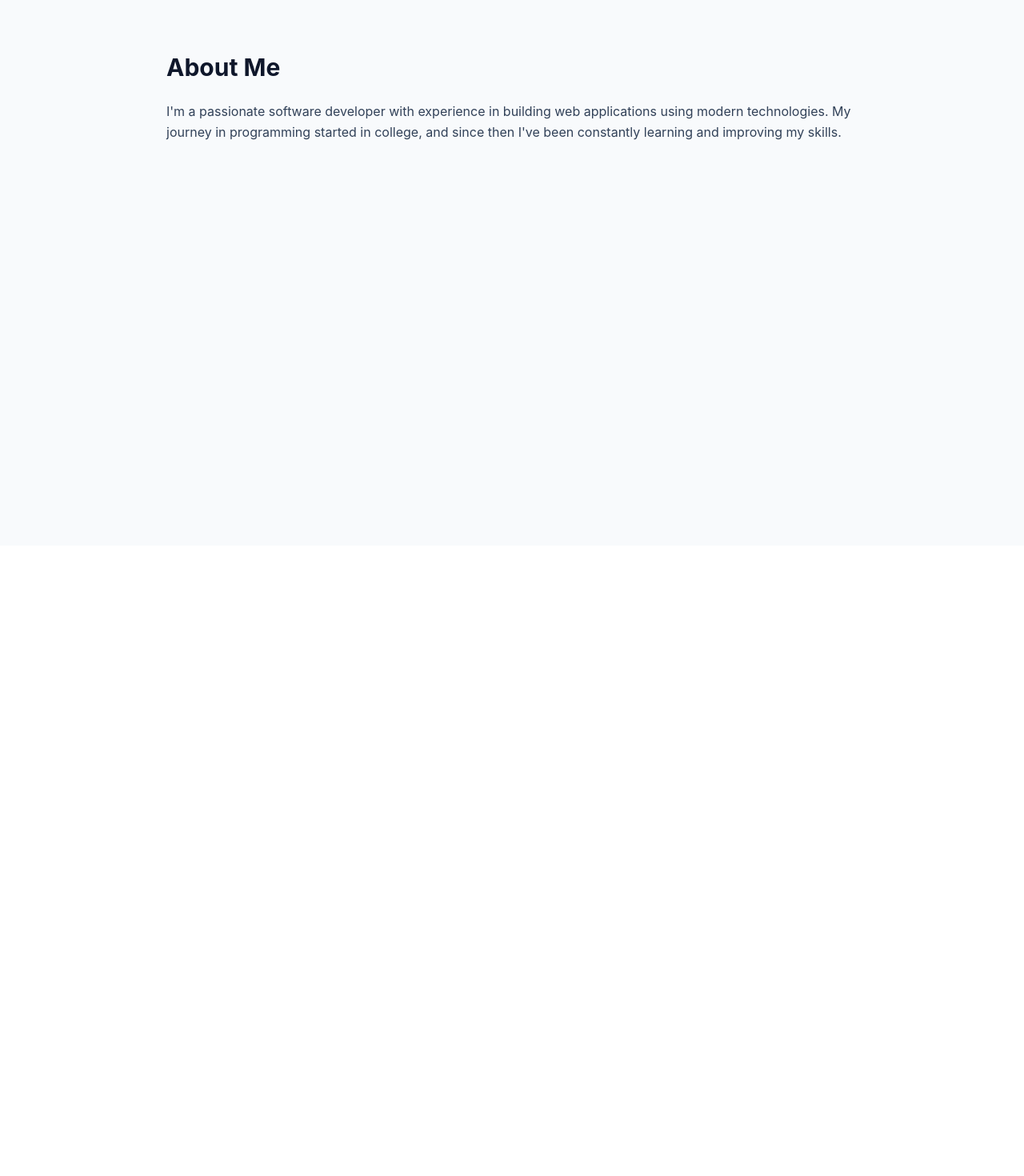
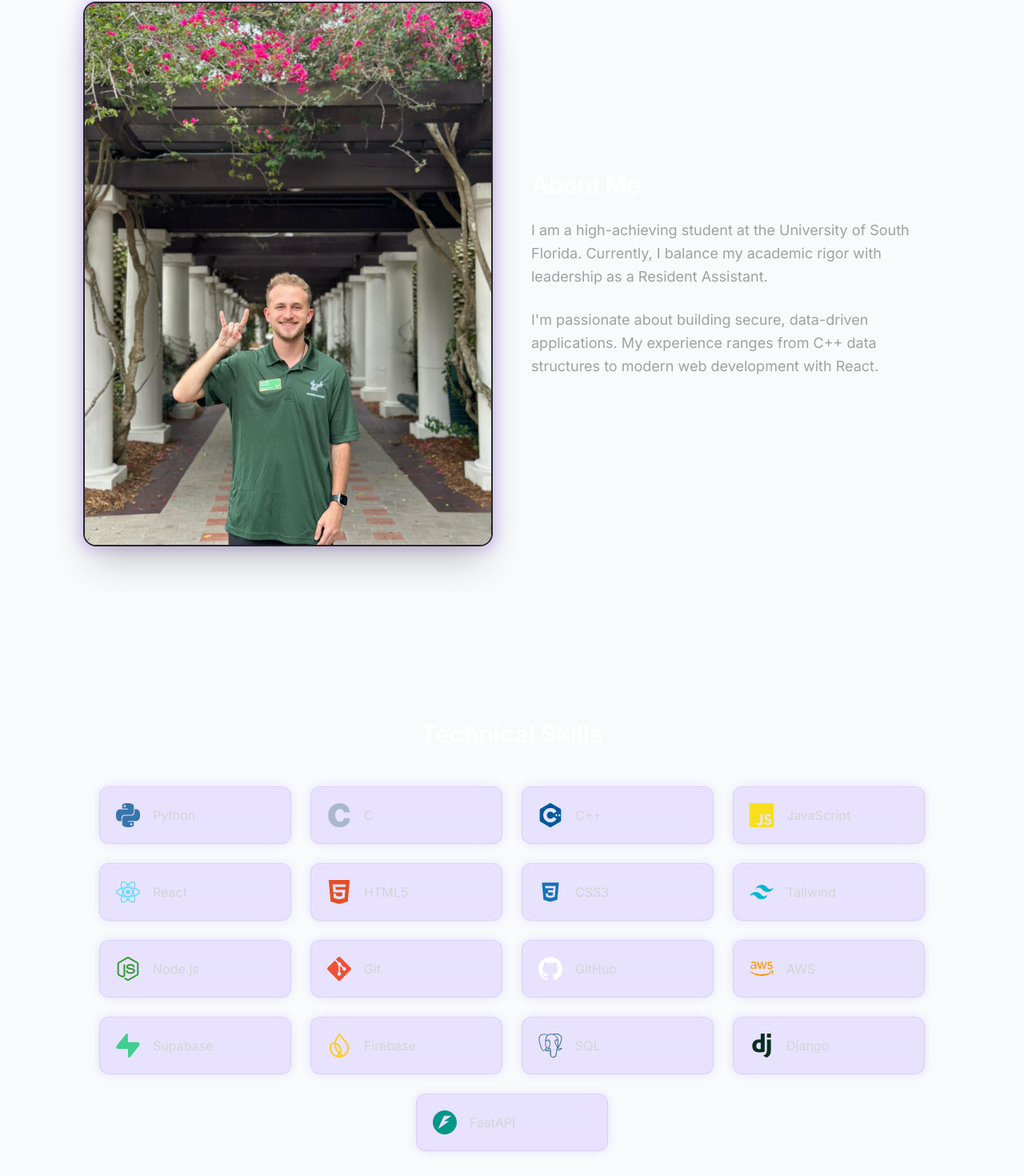
Before and after one commit to arthur-A-Costa/MyPortfolio, a React (Vite) app: page / in a window 1280 px wide. Shown: the part 918-2388 px from the top of the page at 80% size. Before the commit the page ends 1600 px from the top, so only its background shows below. Built offline with nearby package versions, Linux system fonts and the light colour scheme.

Commit message:
- Update AboutMe picture and text - Create Skills section

```diff
--- a/index.html
+++ b/index.html
@@ -1,5 +1,5 @@
 <!doctype html>
-<html lang="en">
+<html lang="en" class="dark">
   <head>
     <meta charset="UTF-8" />
     <link rel="icon" type="image/svg+xml" href="/LogoNoBG.svg" />
--- a/src/App.jsx
+++ b/src/App.jsx
@@ -1,14 +1,16 @@
 import Intro from './parts/Intro.jsx'
 import Navbar from './parts/Navbar.jsx'
 import Aboutme from './parts/Aboutme.jsx'
+import Skills from './parts/Skills.jsx';
 
 function App() {
   return (
-    <div className="h-[200vh] min-h-screen bg-slate-50 dark:bg-neutral-950 font-mono">
+    <div className="min-h-screen bg-slate-50 dark:bg-neutral-950 font-mono">
       <Navbar />
-      <main className="max-w-6xl mx-auto px-4 space-y-20 py-10 font-sans">
+      <main className="max-w-6xl mx-auto px-4 font-sans w-full">
         <Intro />
         <Aboutme />
+        <Skills />
       </main>
     </div>
   );
--- a/src/index.css
+++ b/src/index.css
@@ -1,10 +1,11 @@
+@import url('https://fonts.googleapis.com/css2?family=Inter:wght@400;700&family=JetBrains+Mono:wght@500&display=swap');
 @import "tailwindcss";
-@import url('https://fonts.googleapis.com/css2?family=Inter:wght@400;700&family=JetBrains+Mono:wght@500&display=swap');
 
 @theme {
   /* Tells Tailwind to use these fonts when you use 'font-sans' or 'font-mono' */
   --font-sans: "Inter", ui-sans-serif, system-ui;
   --font-mono: "JetBrains Mono", monospace;
+  --appearance-strategy: selector;
 }
 
 html {
--- a/src/parts/Aboutme.jsx
+++ b/src/parts/Aboutme.jsx
@@ -1,15 +1,42 @@
 function Aboutme() {
-    return (
-      <section id="About" className="scroll-mt-24 py-16">
-        <div className="max-w-4xl mx-auto px-4">
-          <h2 className="text-3xl font-bold text-slate-900 dark:text-white mb-6">About Me</h2>
-          <p className="text-slate-700 dark:text-slate-300 leading-relaxed">
-            I'm a passionate software developer with experience in building web applications using modern technologies.
-            My journey in programming started in college, and since then I've been constantly learning and improving my skills.
+  return (
+    <section id="About" className="scroll-mt-24 py-30 px-6 max-w-6xl mx-auto">
+      <div className="grid md:grid-cols-2 gap-12 items-center">
+
+        {/* Left Side: Photo Container */}
+        <div className="flex justify-center md:justify-end">
+          <div className="relative w-full">
+            {/* Blue Glow Background Effect */}
+            <div className="absolute -inset-1 bg-violet-500 rounded-2xl blur opacity-25"></div>
+
+            <img
+              src="/PhotoRAComplete.jpeg"
+              alt="Arthur Ardilha da Costa"
+              className="relative rounded-2xl object-contain w-full h-full border-2 border-neutral-800 shadow-2xl"
+            />
+          </div>
+        </div>
+
+        {/* Right Side: Text Content */}
+        <div className="space-y-6 text-left">
+          <h2 className="text-3xl font-bold text-white font-sans tracking-tight">
+            About Me
+          </h2>
+
+          <p className="text-neutral-400 text-lg leading-relaxed">
+            I am a high-achieving student at the University of South Florida.
+            Currently, I balance my academic rigor with leadership as a Resident Assistant.
+          </p>
+
+          <p className="text-neutral-400 text-lg leading-relaxed">
+            I'm passionate about building secure, data-driven applications. My experience
+            ranges from C++ data structures to modern web development with React.
           </p>
         </div>
-      </section>
-    );
+
+      </div>
+    </section>
+  );
 }
 
 export default Aboutme
--- a/src/parts/Intro.jsx
+++ b/src/parts/Intro.jsx
@@ -12,7 +12,7 @@ function Intro() {
       </h1>
   <p className="mt-8 text-xl text-slate-600 dark:text-slate-300 max-w-2xl leading-relaxed">
     I am a second-year computer science student at the University of South Florida.
-    My main interests are cybersecurity, data science, and web development.
+    My main interests are cybersecurity, data science, and full-stack development.
   </p>
   </section>
   )
--- a/src/parts/Navbar.jsx
+++ b/src/parts/Navbar.jsx
@@ -6,8 +6,8 @@ function Navbar() {
 
   useEffect(() => {
     const handleScroll = () => {
-      // If the user scrolls down more than 50px, change the state
-      setIsScrolled(window.scrollY > 50);
+      // If the user scrolls down more than 80% of the viewport height, change the state
+      setIsScrolled(window.scrollY > window.innerHeight * 0.1);
     };
 
     window.addEventListener('scroll', handleScroll);
@@ -35,7 +35,7 @@ function Navbar() {
           <a href="#Intro" className="hover:text-violet-400 transition-colors">Home</a>
           <a href="#About" className="hover:text-violet-400 transition-colors">About</a>
           <a href="#Skills" className="hover:text-violet-400 transition-colors">Skills</a>
-          <a href="#Experience" className="hover:text-violet-400 transition-colors">Experience</a>
+          {/* <a href="#Experience" className="hover:text-violet-400 transition-colors">Experience</a> */}
           <a href="#Projects" className="hover:text-violet-400 transition-colors">Projects</a>
           <a href="#Contact" className="hover:text-violet-400 transition-colors">Contact</a>
         </div>
--- /dev/null
+++ b/src/parts/Skills.jsx
@@ -0,0 +1,61 @@
+import {
+  SiPython, SiCplusplus, SiC, SiJavascript, SiReact,
+  SiHtml5, SiTailwindcss, SiNodedotjs,
+  SiGit, SiGithub, SiSupabase, SiFirebase,
+  SiPostgresql, SiDjango, SiFastapi
+} from "react-icons/si";
+import { DiCss3 } from "react-icons/di";
+import { FaAws } from "react-icons/fa";
+
+function Skills() {
+  const skillList = [
+    { name: "Python", icon: <SiPython />, color: "text-[#3776AB]" },
+    { name: "C", icon: <SiC />, color: "text-[#A8B9CC]" },
+    { name: "C++", icon: <SiCplusplus />, color: "text-[#00599C]" },
+    { name: "JavaScript", icon: <SiJavascript />, color: "text-[#F7DF1E]" },
+    { name: "React", icon: <SiReact />, color: "text-[#61DAFB]" },
+    { name: "HTML5", icon: <SiHtml5 />, color: "text-[#E34F26]" },
+    { name: "CSS3", icon: <DiCss3 />, color: "text-[#1572B6]" },
+    { name: "Tailwind", icon: <SiTailwindcss />, color: "text-[#06B6D4]" },
+    { name: "Node.js", icon: <SiNodedotjs />, color: "text-[#339933]" },
+    { name: "Git", icon: <SiGit />, color: "text-[#F05032]" },
+    { name: "GitHub", icon: <SiGithub />, color: "text-white" },
+    { name: "AWS", icon: <FaAws />, color: "text-[#FF9900]" },
+    { name: "Supabase", icon: <SiSupabase />, color: "text-[#3ECF8E]" },
+    { name: "Firebase", icon: <SiFirebase />, color: "text-[#FFCA28]" },
+    { name: "SQL", icon: <SiPostgresql />, color: "text-[#336791]" },
+    { name: "Django", icon: <SiDjango />, color: "text-[#092E20]" },
+    { name: "FastAPI", icon: <SiFastapi />, color: "text-[#009688]" },
+  ];
+
+  return (
+    <section id="Skills" className="scroll-mt-24 py-24 px-6 max-w-6xl mx-auto">
+      <h2 className="text-3xl font-bold text-white font-sans mb-12 text-center">
+        Technical Skills
+      </h2>
+
+      <div className="flex flex-wrap justify-center gap-6">
+        {skillList.map((skill, index) => (
+          <div
+            key={index}
+            className="flex items-center gap-4 p-5 w-60
+           bg-violet-400/20 backdrop-blur-md
+           border border-violet-300/40
+           shadow-[inset_0_1px_0_rgba(255,255,255,0.15),0_0_12px_rgba(139,92,246,0.15)]
+           rounded-xl
+           hover:scale-105 hover:border-violet-400/70 hover:bg-violet-500/30
+           hover:shadow-[inset_0_1px_0_rgba(255,255,255,0.2),0_0_16px_rgba(139,92,246,0.3)]
+           transition-all duration-300 group cursor-default"
+          >
+            <div className={`text-3xl ${skill.color} group-hover:drop-shadow-[0_0_8px_rgba(59,130,246,0.5)]`}>
+              {skill.icon}
+            </div>
+            <span className="text-neutral-300 font-medium">{skill.name}</span>
+          </div>
+        ))}
+      </div>
+    </section>
+  );
+}
+
+export default Skills;
```
Also changed, not shown: public/PhotoRAComplete.jpeg (added), src/parts/Projects.jsx (added).
